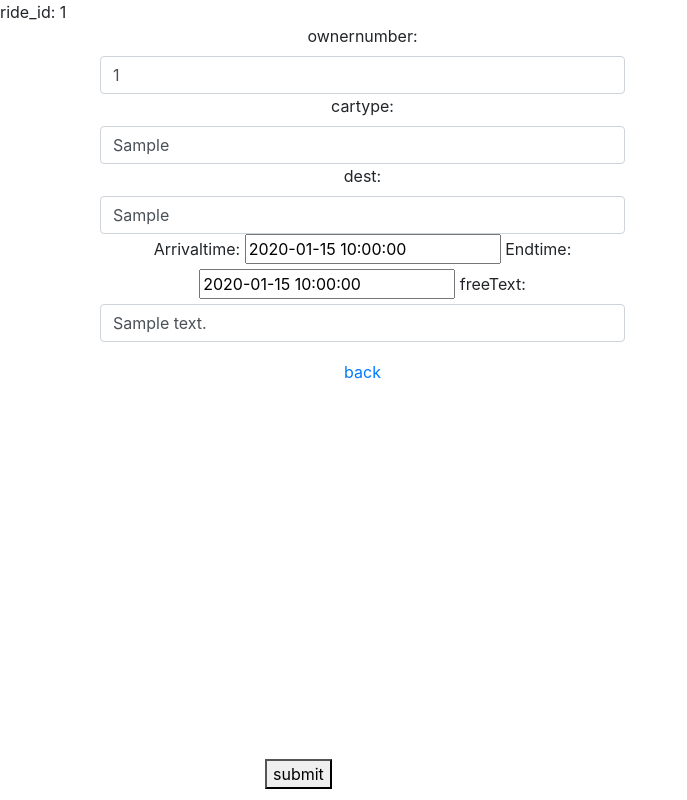
After one commit to Pengfei-Lee18/Mini-Uber, a Django app: a page that uses mysite/login/templates/login/editride.html in a window 1280 px wide. The commit adds this page. Shown: the whole page, without its empty margins (0-687 px from the left). Run offline with Django 4.2, Linux system fonts and the light colour scheme; tables that the repository leaves empty hold one stand-in row (values such as "Sample post"); some libraries are stand-ins or nearby versions.

Commit message:
functionfinish

```diff
--- a/mysite/login/forms.py
+++ b/mysite/login/forms.py
@@ -1,4 +1,5 @@
 from django import forms
+from . import models
 
 
 class UserForm(forms.Form):
@@ -42,3 +43,18 @@ class ShareForm(forms.Form):
     dest = forms.CharField(label="dest", max_length=128, required=True, widget=forms.TextInput(attrs={'class': 'form-control'}))
     earlytime = forms.DateTimeField(label="earlytime", widget=forms.DateTimeInput(attrs={'type':'datetime-local'}))
     latetime = forms.DateTimeField(label="latetime", widget=forms.DateTimeInput(attrs={'type':'datetime-local'}))
+
+class OwnereditForm(forms.ModelForm):
+    ownernumber = forms.DecimalField(label="ownernumber" ,max_value=99 , max_digits=3, decimal_places=0, widget=forms.TextInput(attrs={'class': 'form-control'}))
+    cartype = forms.CharField(label="cartype", max_length=128, required=False, widget=forms.TextInput(attrs={'class': 'form-control'}))
+    dest = forms.CharField(label="dest", max_length=128, widget=forms.TextInput(attrs={'class': 'form-control'}))
+    freeText = forms.CharField(label="freeText", max_length=128, required=False, widget=forms.TextInput(attrs={'class': 'form-control'}))
+    class Meta:
+        model = models.Ride
+        exclude = ['owner','sharer', 'carspace', 'status', 'share', 'ridedriver']
+
+class SharereditForm(forms.ModelForm):
+    groupnumber = forms.DecimalField(label="groupnumber" ,max_value=99 , max_digits=3, decimal_places=0, widget=forms.TextInput(attrs={'class': 'form-control'}))
+    class Meta:
+        model = models.Relationship
+        exclude = ['user', 'ride']
--- /dev/null
+++ b/mysite/login/templates/login/editride.html
@@ -0,0 +1,37 @@
+{% load static %}
+<!doctype html>
+<html lang="en">
+
+<head>
+    <!-- Required meta tags -->
+    <meta charset="utf-8">
+    <meta name="viewport" content="width=device-width, initial-scale=1, shrink-to-fit=no">
+    <!-- 上述meta标签*必须*放在最前面，任何其他内容都*必须*跟随其后！ -->
+    <!-- Bootstrap CSS -->
+    <link href="https://cdn.bootcss.com/twitter-bootstrap/4.3.1/css/bootstrap.min.css" rel="stylesheet">
+    <link href="{% static 'login/register.css' %}" rel="stylesheet" />
+    <title>editprofile</title>
+</head>
+
+<body>
+    ride_id: {{ride_id}}
+
+    <form method="post" enctype="multipart/form-data">
+        {% csrf_token %}
+        <div class="container main">
+            <div id="index_right" class="col-md-6 text-center right">
+                {{form}}
+                <a href="/index/">back</a>
+                <p style="position: absolute; left: 180px;top: 735px;" class="center">
+                    <button type="submit" value="submit">submit</button>
+                </p>
+            </div>
+        </div>
+
+    </form>
+    <script src="https://cdn.bootcss.com/jquery/3.3.1/jquery.js"></script>
+    <script src="https://cdn.bootcss.com/popper.js/1.15.0/umd/popper.js"></script>
+    <script src="https://cdn.bootcss.com/twitter-bootstrap/4.3.1/js/bootstrap.min.js"></script>
+</body>
+
+</html>
--- a/mysite/login/views.py
+++ b/mysite/login/views.py
@@ -316,3 +316,64 @@ def driveresult(request, cartype):
             cur_ride.save()
         return redirect('/index/')
     return render(request, 'login/driveresult.html', locals())
+
+def owneredit(request, ride_id):
+    cur_ride = models.Ride.objects.get(id=ride_id)
+    form = forms.OwnereditForm(instance=cur_ride)
+    if request.method == 'POST':
+        form = forms.OwnereditForm(request.POST)
+        if form.is_valid():
+            # save the form data to model
+            cur_ride = models.Ride.objects.get(id=ride_id)
+            tem_ownernumber = cur_ride.ownernumber
+            cur_ride.ownernumber = form.cleaned_data.get('ownernumber')
+            cur_ride.cartype = form.cleaned_data.get('cartype')
+            cur_ride.dest = form.cleaned_data.get('dest')
+            cur_ride.arrivaltime = form.cleaned_data.get('arrivaltime')
+            cur_ride.endtime = form.cleaned_data.get('endtime')
+            cur_ride.freeText = form.cleaned_data.get('freeText')
+            cur_ride.carspace = cur_ride.carspace - tem_ownernumber + cur_ride.ownernumber
+            cur_ride.save()
+            return redirect('/index/')
+        else:
+            return render(request, 'login/editride.html', locals())
+    return render(request, 'login/editride.html', locals())
+
+def ownercancel(request, ride_id):
+    models.Ride.objects.get(id=ride_id).delete()
+    return redirect('/index/')
+
+def shareredit(request, ride_id):
+    cur_ride = models.Ride.objects.get(id=ride_id)
+    cur_user_id = request.session['user_id']
+    cur_user = models.User.objects.get(id = cur_user_id)
+    cur_relationship = models.Relationship.objects.get(user=cur_user, ride=cur_ride)
+    form = forms.SharereditForm(instance=cur_relationship)
+    if request.method == 'POST':
+        form = forms.SharereditForm(request.POST)
+        if form.is_valid():
+            tem_groupnumber = cur_relationship.groupnumber
+            cur_relationship.groupnumber = form.cleaned_data.get('groupnumber')
+            cur_ride.carspace = cur_ride.carspace - tem_groupnumber + cur_relationship.groupnumber
+            cur_relationship.save()
+            cur_ride.save()
+            return redirect('/index/')
+        else:
+            return render(request, 'login/editride.html', locals())
+    return render(request, 'login/editride.html', locals())
+
+def sharercancel(request, ride_id):
+    cur_ride = models.Ride.objects.get(id=ride_id)
+    cur_user_id = request.session['user_id']
+    cur_user = models.User.objects.get(id = cur_user_id)
+    cur_relationship = models.Relationship.objects.get(user=cur_user, ride=cur_ride)
+    cur_ride.carspace = cur_ride.carspace - cur_relationship.groupnumber
+    cur_ride.save()
+    cur_relationship.delete()
+    return redirect('/index/')
+
+def complete(request, ride_id):
+    cur_ride = models.Ride.objects.get(id=ride_id)
+    cur_ride.status = 2
+    cur_ride.save()
+    return redirect('/index/')
--- a/mysite/mysite/urls.py
+++ b/mysite/mysite/urls.py
@@ -26,6 +26,11 @@ urlpatterns = [
     path('index/driverdetail/', views.driverdetail),
     path('index/profile/',views.profile),
     path('index/profile/edit/',views.editprofile),
+    path('index/owneredit<int:ride_id>/', views.owneredit),
+    path('index/ownercancel<int:ride_id>/', views.ownercancel),
+    path('index/shareredit<int:ride_id>/', views.shareredit),
+    path('index/sharercancel<int:ride_id>/', views.sharercancel),
+    path('index/complete<int:ride_id>/', views.complete),
     path('index/openride/',views.openride),
     path('index/shareride/',views.shareride),
     path('index/shareride/result<int:sharenumber>/',views.shareresult),
```
Also changed, not shown: mysite/login/templates/login/index.html (+15 -2 lines), mysite/login/templates/login/shareredit.html (added, +37 -0 lines), mysite/login/models.py (line endings or trailing spaces).
